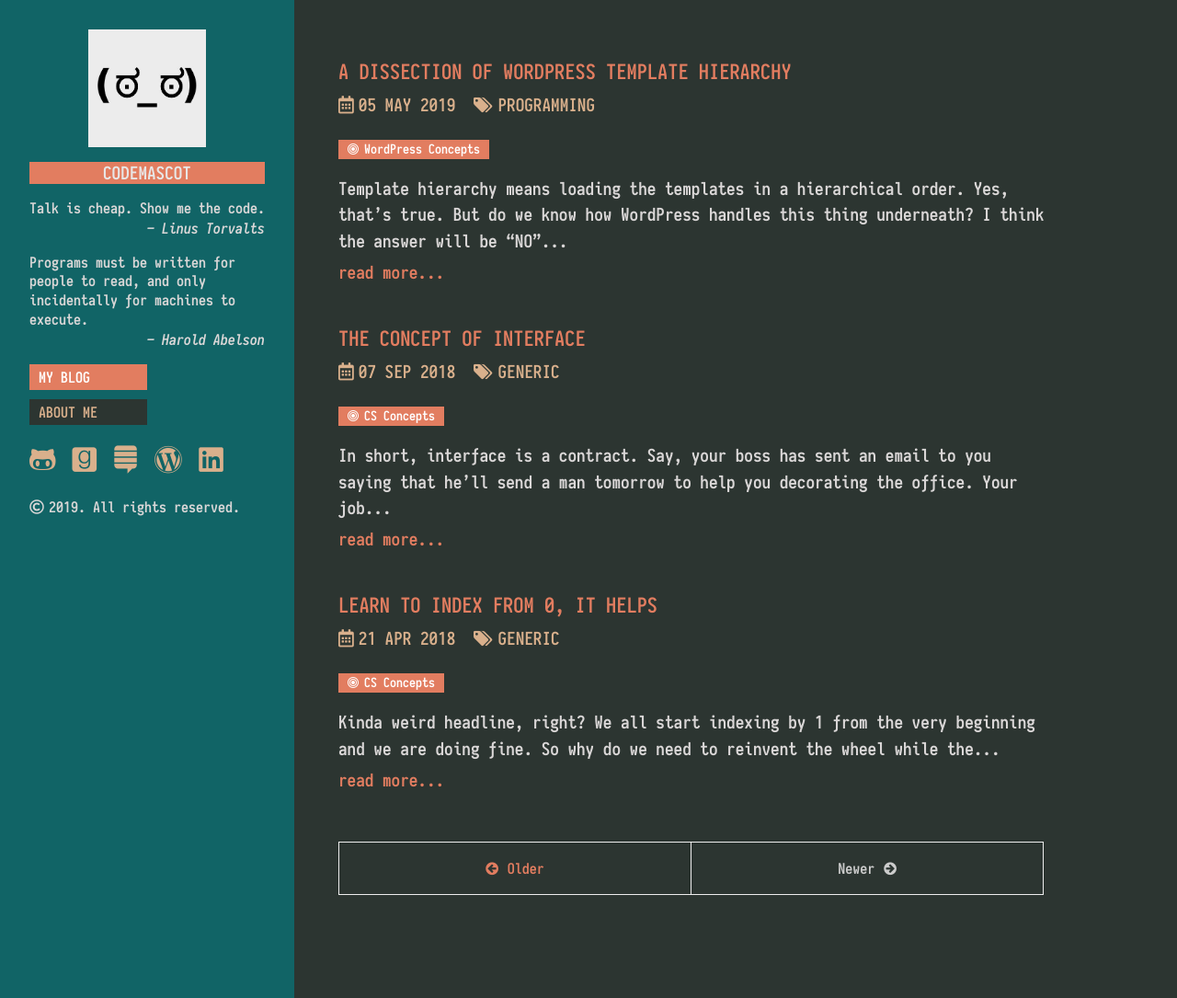
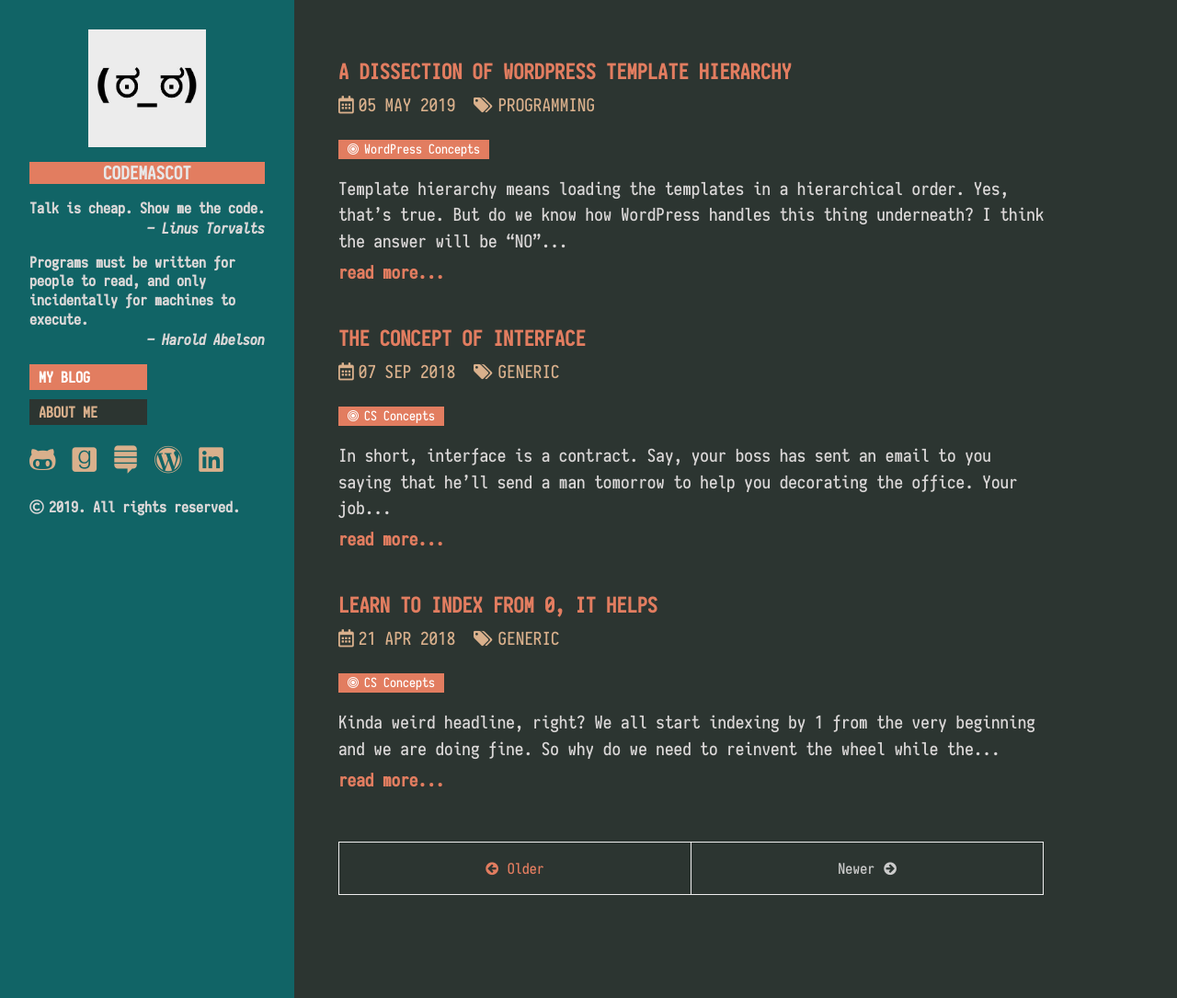
Before and after one commit to khanrn/codemascot.github.io, a Jekyll site: the page built from index.html, in a window 1280 px wide and 1085 px high. Shown: the whole window at 92% size. Built offline with Jekyll 4.4.1, drawn with Linux system fonts in a browser that asks for light colours; nearby versions of some CDN libraries; the list of posts is cut into pages by our own code.

Commit message:
Fonts changed

```diff
--- a/public/css/hyde.css
+++ b/public/css/hyde.css
@@ -16,12 +16,14 @@
 @font-face {
     font-family: 'CodeMascotWeb'; /*a name to be used later*/
     font-style: normal;
-    src: url('./fonts/woff2/codemascot-semibold.woff2'); /*URL to font*/
+    /*src: url('./fonts/woff2/codemascot-semibold.woff2'); /*URL to font*/
+    src: url('./fonts/woff2/codemascot-medium.woff'); /*URL to font*/
 }
 @font-face {
     font-family: 'CodeMascotWeb'; /*a name to be used later*/
     font-style: italic;
-    src: url('./fonts/woff2/codemascot-semibolditalic.woff2'); /*URL to font*/
+    /*src: url('./fonts/woff2/codemascot-semibolditalic.woff2'); /*URL to font*/
+    src: url('./fonts/woff2/codemascot-mediumitalic.woff'); /*URL to font*/
 }
  /*
   * Global resets
```
Also changed, not shown: public/css/fonts/woff2/codemascot-medium.woff (added), public/css/fonts/woff2/codemascot-mediumitalic.woff (added).
